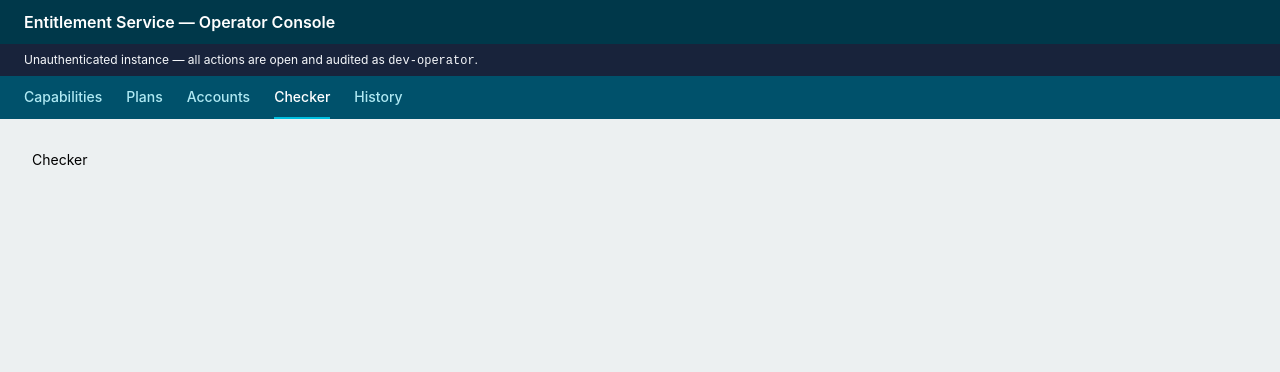
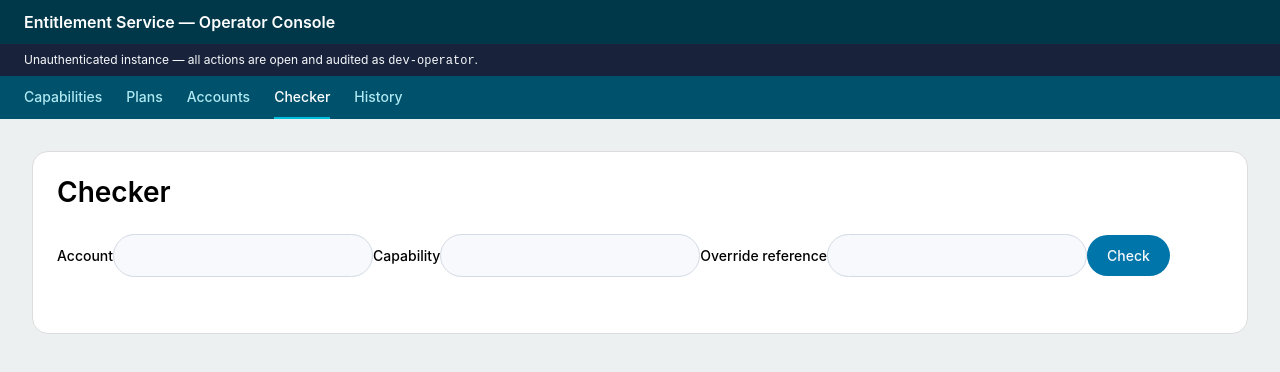
Before and after one commit to hterzia/solovis-entitlement-service, a React (Vite) app in the folder management/frontend/management-ui/: page /checker in a window 1280 px wide. Shown: the top 372 px of the page. Built offline with nearby package versions, Linux system fonts and the light colour scheme; no server answers.

Commit message:
frontend: checker — decision, trace, named errors, copy explanation (c19, c24, c38)

```diff
--- a/management/frontend/management-ui/src/router.tsx
+++ b/management/frontend/management-ui/src/router.tsx
@@ -7,6 +7,7 @@ import { PlansListRoute } from './routes/plans/PlansListRoute'
 import { PlanEditorRoute } from './routes/plans/PlanEditorRoute'
 import { AccountsListRoute } from './routes/accounts/AccountsListRoute'
 import { AccountDetailRoute } from './routes/accounts/AccountDetailRoute'
+import { CheckerRoute } from './routes/checker/CheckerRoute'
 
 const rootRoute = createRootRoute({ component: AppLayout })
 
@@ -17,8 +18,8 @@ const plansRoute = createRoute({ getParentRoute: () => rootRoute, path: '/plans'
 const planEditorRoute = createRoute({ getParentRoute: () => rootRoute, path: '/plans/$key', component: () => <PlanEditorRoute /> })
 const accountsRoute = createRoute({ getParentRoute: () => rootRoute, path: '/accounts', component: AccountsListRoute })
 const accountDetailRoute = createRoute({ getParentRoute: () => rootRoute, path: '/accounts/$external', component: () => <AccountDetailRoute /> })
-// Still placeholders — kept so AppLayout's typed nav links to the not-yet-built screens compile.
-const checkerRoute = createRoute({ getParentRoute: () => rootRoute, path: '/checker', component: () => <div>Checker</div> })
+const checkerRoute = createRoute({ getParentRoute: () => rootRoute, path: '/checker', component: CheckerRoute })
+// Still a placeholder — kept so AppLayout's typed nav link to the not-yet-built History screen compiles.
 const historyRoute = createRoute({ getParentRoute: () => rootRoute, path: '/history', component: () => <div>History</div> })
 
 const routeTree = rootRoute.addChildren([
--- /dev/null
+++ b/management/frontend/management-ui/src/routes/checker/CheckerRoute.tsx
@@ -0,0 +1,78 @@
+import { useState, type FormEvent } from 'react'
+import { useQuery } from '@tanstack/react-query'
+import { checkDecision } from '../../api/checker'
+import { ApiError } from '../../api/http'
+import { queryKeys } from '../../queries/keys'
+import { TraceView } from '../../components/TraceView'
+
+const ERROR_MESSAGES: Record<string, string> = {
+  'entitlement/unknown-account': 'No such account.',
+  'entitlement/unknown-capability': 'No such capability.',
+  'entitlement/retired-capability': 'That capability is retired and is no longer evaluated.',
+}
+
+interface CheckParams { account: string; capability?: string; override?: string }
+
+export function CheckerRoute() {
+  const [account, setAccount] = useState('')
+  const [capability, setCapability] = useState('')
+  const [overrideRef, setOverrideRef] = useState('')
+  const [submitted, setSubmitted] = useState<CheckParams | null>(null)
+
+  const query = useQuery({
+    queryKey: queryKeys.check(submitted ?? { account: '' }),
+    queryFn: () => checkDecision(submitted!),
+    enabled: submitted !== null,
+    retry: false,
+  })
+
+  function handleSubmit(e: FormEvent) {
+    e.preventDefault()
+    setSubmitted(overrideRef ? { account, override: overrideRef } : { account, capability })
+  }
+
+  function copyExplanation() {
+    if (!query.data) return
+    const { trace } = query.data
+    const lines = [
+      `Account: ${query.data.account}`,
+      `Capability: ${query.data.capability}`,
+      `Allowed: ${query.data.allowed}`,
+      trace.baseline.note,
+      trace.grantStep.note ?? '',
+      trace.holdStep.note ?? '',
+      `Result: allowed=${trace.result.allowed}`,
+    ].filter(Boolean)
+    navigator.clipboard.writeText(lines.join('\n'))
+  }
+
+  const errorType = query.error instanceof ApiError ? query.error.problem.type : null
+
+  return (
+    <div className="app-panel">
+      <h1 className="app-page-title">Checker</h1>
+      <form onSubmit={handleSubmit}>
+        <label className="sv-label">Account
+          <input className="sv-field" aria-label="Account" value={account} onChange={(e) => setAccount(e.target.value)} />
+        </label>
+        <label className="sv-label">Capability
+          <input className="sv-field" aria-label="Capability" value={capability} disabled={overrideRef !== ''} onChange={(e) => setCapability(e.target.value)} />
+        </label>
+        <label className="sv-label">Override reference
+          <input className="sv-field" aria-label="Override reference" value={overrideRef} disabled={capability !== ''} onChange={(e) => setOverrideRef(e.target.value)} />
+        </label>
+        <button type="submit" className="sv-btn" disabled={!account || (!capability && !overrideRef)}>Check</button>
+      </form>
+
+      {errorType && <p role="alert">{ERROR_MESSAGES[errorType] ?? 'An error occurred.'}</p>}
+
+      {query.data && (
+        <div>
+          <p>Allowed: {String(query.data.allowed)} · Snapshot v{query.data.snapshotVersion} · Evaluated {query.data.evaluatedAt}</p>
+          <TraceView trace={query.data.trace} />
+          <button type="button" className="sv-btn--secondary" onClick={copyExplanation}>Copy explanation</button>
+        </div>
+      )}
+    </div>
+  )
+}
```
Also changed, not shown: 1 other file (tests, documents, lock files or other folders).
